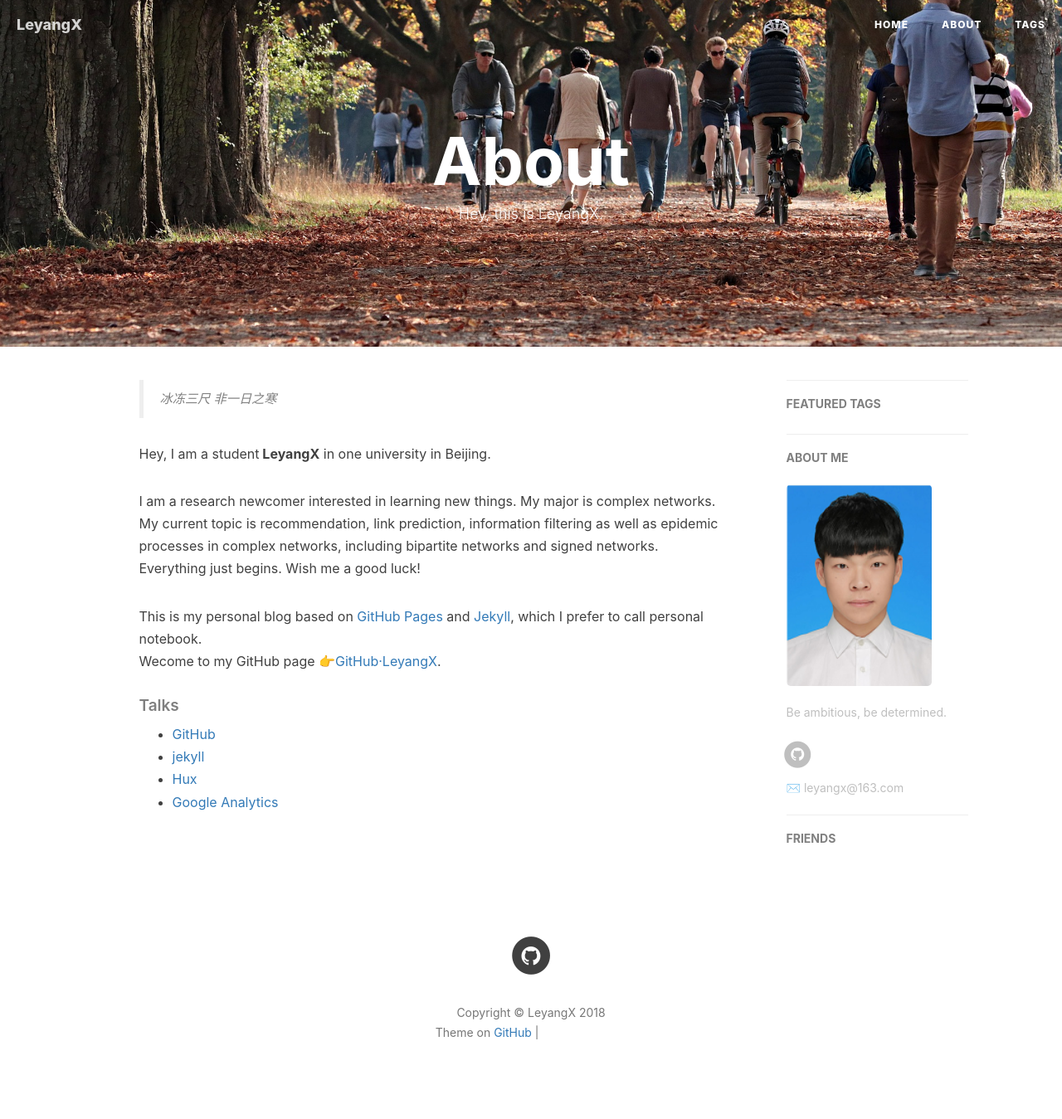
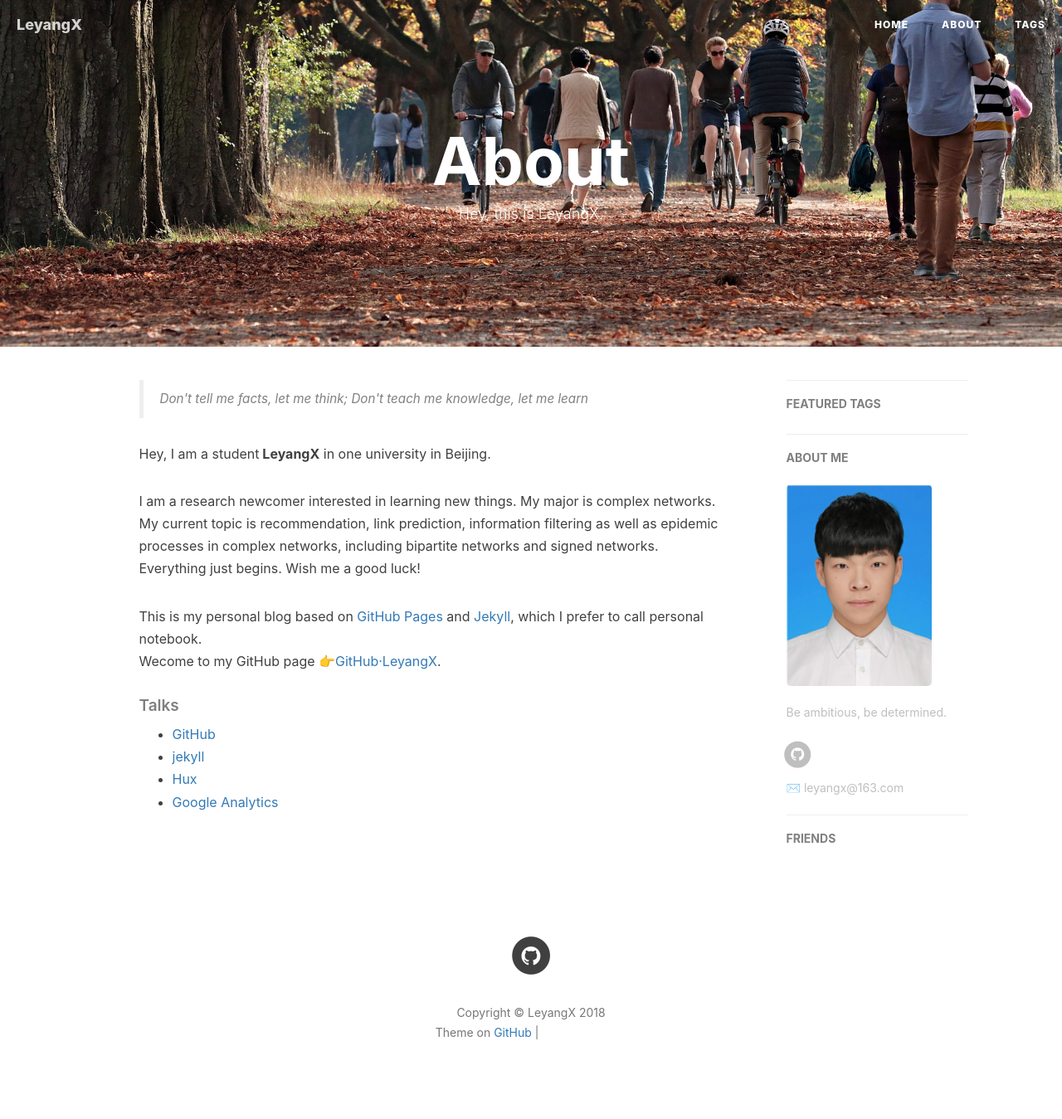
Before and after one commit to HaoWillSi/HaoWillSi.github.io, a Jekyll site: the page built from about.html, in a window 1280 px wide. Shown: the whole page at 83% size. Built offline with Jekyll 4.4.1, drawn with Linux system fonts in a browser that asks for light colours; nearby versions of some CDN libraries; comment, search, counter and statistics services are not loaded; grey boxes are pictures that could not be loaded.

Commit message:
Update about.html

```diff
--- a/about.html
+++ b/about.html
@@ -15,7 +15,7 @@ header-img: "img/post-bg-desk.jpg"
 <div class="zh post-container">
 
     <!--copied from markdown -->
-    <blockquote><p>冰冻三尺 非一日之寒<br>
+    <blockquote><p>Don't tell me facts, let me think; Don't teach me knowledge, let me learn<br>
     </p></blockquote>
 
     <p>Hey, I am a student<strong> LeyangX</strong> in one university in Beijing.</p>
```
